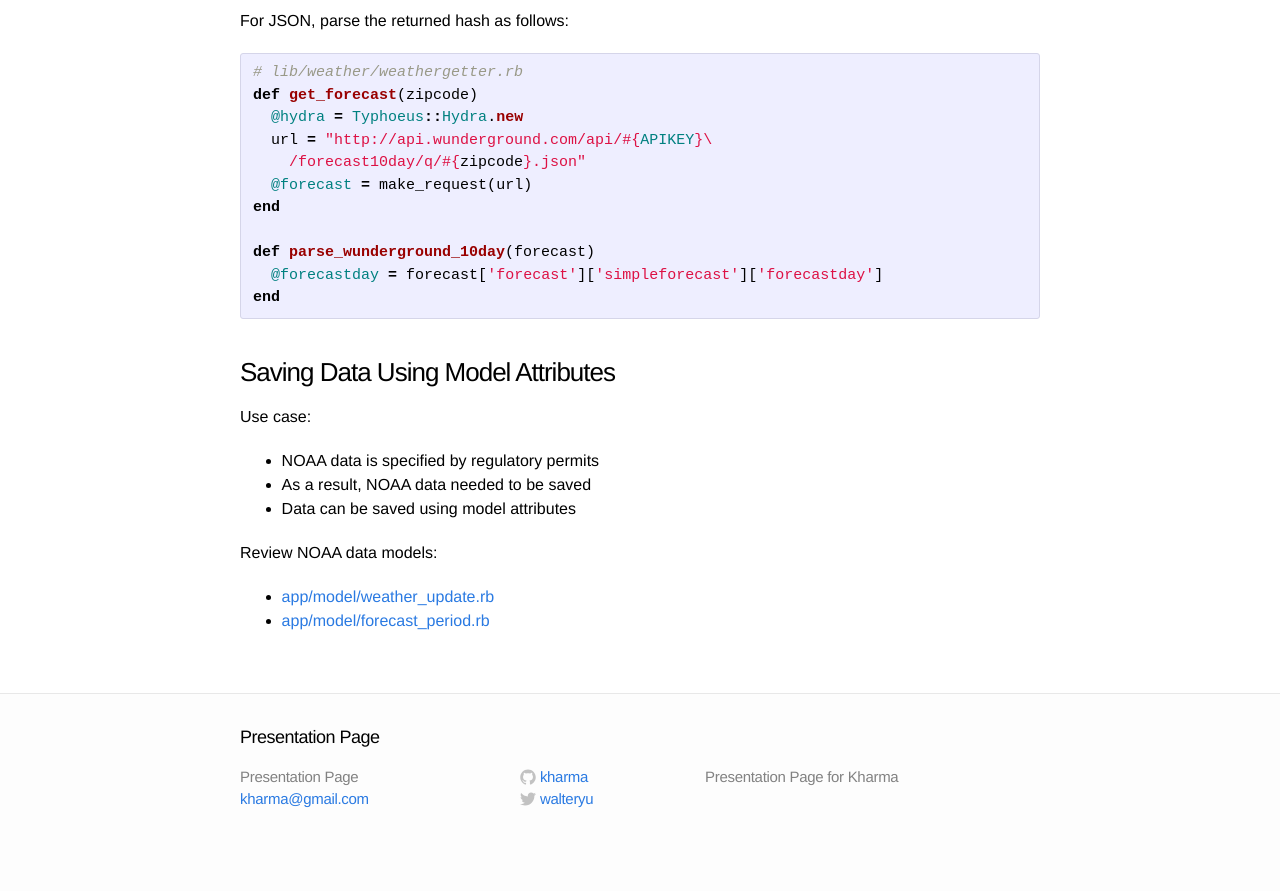
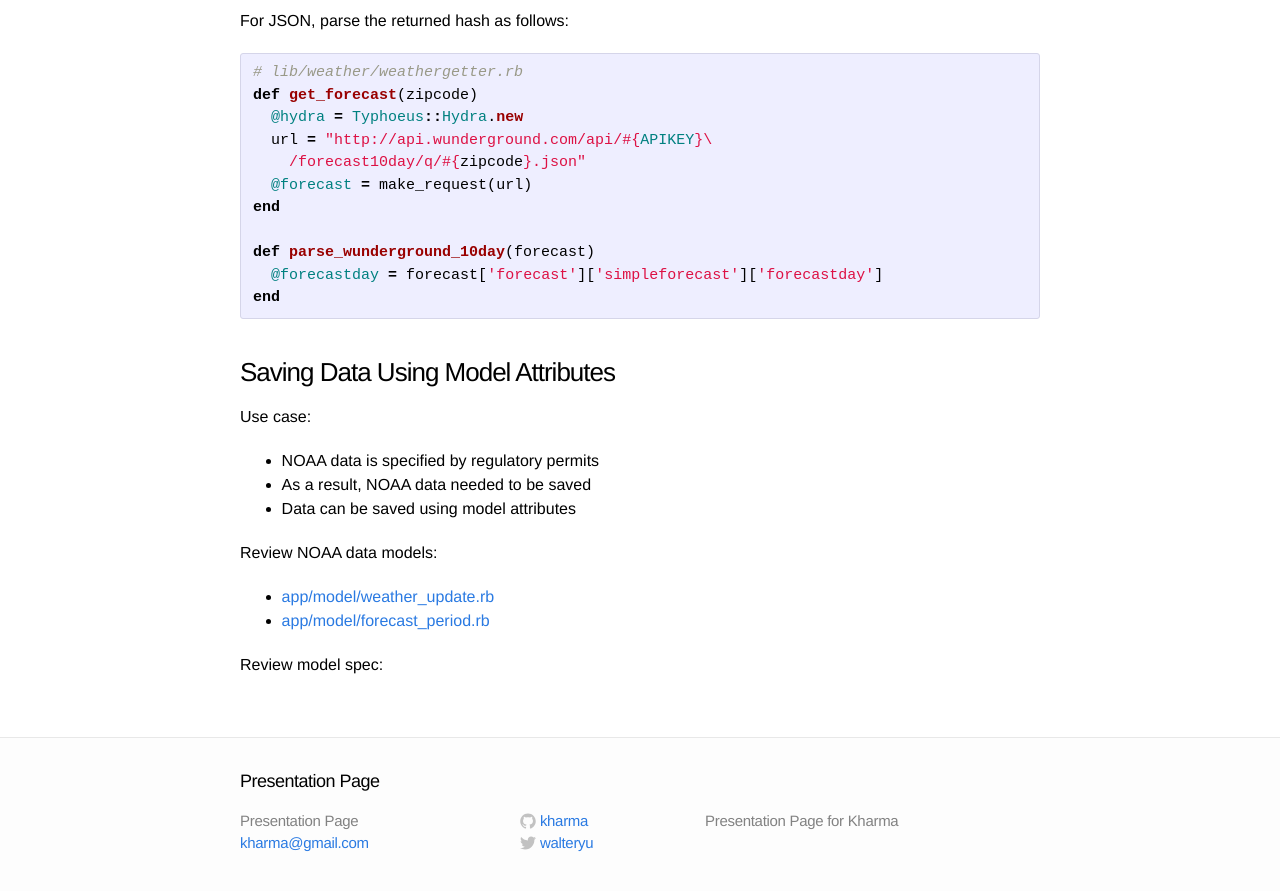
Before and after one commit to stormsavvy/stormsavvy.github.io, a Jekyll site: the page built from _posts/2014-11-20-east-bay-rails-meetup.markdown, in a window 1280 px wide and 900 px high, scrolled down 2925 px. Shown: the top 891 px of the window. Built offline with Jekyll 4.4.1, drawn with Linux system fonts in a browser that asks for light colours; before the commit the page ends 3781 px from its top, so only the background shows below that.

Commit message:
76663852 relocate link

```diff
--- a/_posts/2014-11-20-east-bay-rails-meetup.markdown
+++ b/_posts/2014-11-20-east-bay-rails-meetup.markdown
@@ -159,6 +159,10 @@ Review NOAA data models:
 * [app/model/weather_update.rb][weather_update]
 * [app/model/forecast_period.rb][weather_period]
 
+Review model spec:
+
+
+[kh]: http://kharma.github.io/
 [wg]: http://www.wunderground.com/weather/api/
 [ncdc]: http://www.ncdc.noaa.gov/cdo-web/token
 [ty]: https://github.com/typhoeus/typhoeus
```
Also changed, not shown: other parts of _posts/2014-11-20-east-bay-rails-meetup.markdown (+0 -1 lines).
